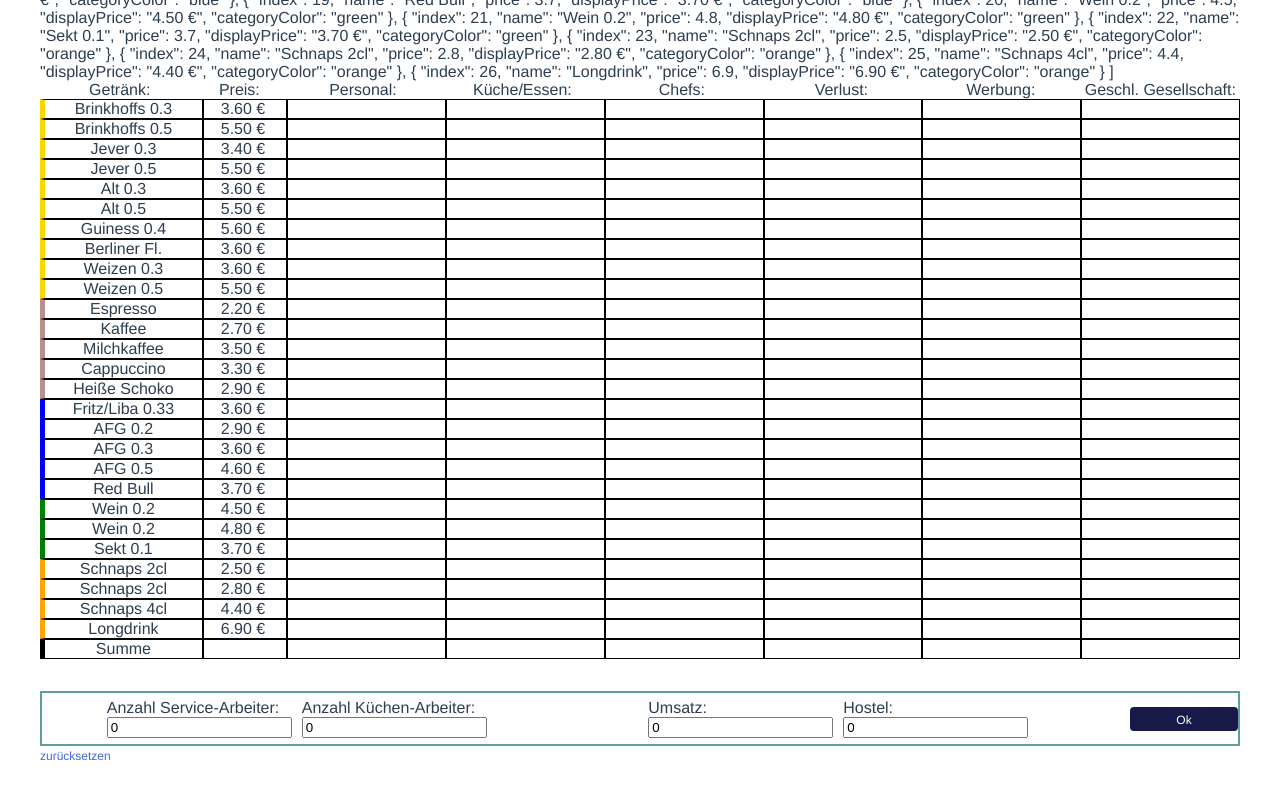
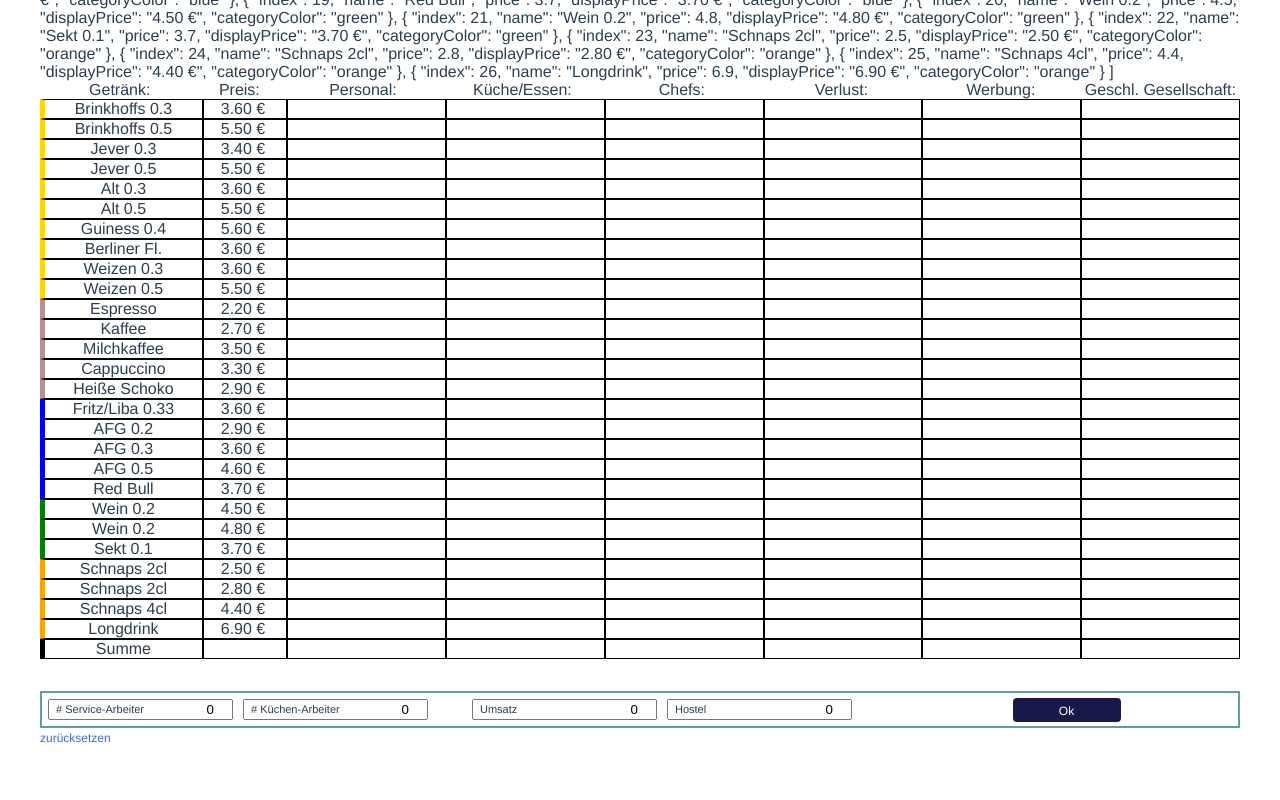
Before and after one commit to elVazquez222/verzehrzettel, a Vue app: page /#/ in a window 1280 px wide. Shown: the part 392-1192 px from the top of the page. Built offline with nearby package versions, Linux system fonts and the light colour scheme.

Commit message:
beautify inputs area

```diff
--- a/src/components/VerzehrZettelForm.vue
+++ b/src/components/VerzehrZettelForm.vue
@@ -77,8 +77,8 @@ s<!-- eslint-disable prettier/prettier -->
 
     <div class="inputs">
       <div class="workers">
-        <div>
-          <label for="numberOfWorkers">Anzahl Service-Arbeiter: </label>
+        <div class="inputLabelContainer">
+          <label for="numberOfWorkers"># Service-Arbeiter </label>
           <input
             type="number"
             name="numberOfWorkers"
@@ -86,8 +86,8 @@ s<!-- eslint-disable prettier/prettier -->
             @change="handleNumberOfWorkersChange"
           />
         </div>
-        <div>
-          <label for="numberOfWorkers">Anzahl Küchen-Arbeiter: </label>
+        <div class="inputLabelContainer">
+          <label for="numberOfWorkers"># Küchen-Arbeiter </label>
           <input
             type="number"
             name="numberOfWorkers"
@@ -104,21 +104,22 @@ s<!-- eslint-disable prettier/prettier -->
       </div>
 
       <div class="salesAndHostel">
-        <div>
-          <label for="umsatz">Umsatz: </label>
+        <div class="inputLabelContainer">
+          <label for="umsatz">Umsatz </label>
           <input type="number" name="umsatz" v-model="sales" />
         </div>
-        <div>
-          <label for="hostel">Hostel: </label>
+        <div class="inputLabelContainer">
+          <label for="hostel">Hostel </label>
           <input type="number" name="hostel" v-model="hostel" />
         </div>
       </div>
-
-      <div
-        :class="[ 'button','noPrint']"
-        @click="calculateWastes"
-      >
-        Ok
+      <div class="calcNowCtaContainer">
+        <div
+          :class="[ 'button','noPrint']"
+          @click="calculateWastes"
+        >
+          Ok
+        </div>
       </div>
     </div>
     <span class="resetBtn" @click="reset">zurücksetzen</span>
@@ -623,8 +624,19 @@ button {
   cursor: pointer;
 }
 
+input {
+  text-align: right;
+}
+
 label {
-  display: block;
+  position: absolute;
+  font-size: 11px;
+  left: 8px;
+  top: 4px;
+}
+
+.inputLabelContainer {
+  position: relative;
 }
 
 .verzehrZettelForm {
@@ -663,6 +675,12 @@ label {
   cursor: pointer;
   font-size: 12px;
   color: royalblue;
+}
+
+.calcNowCtaContainer {
+  flex: 1;
+  display: flex;
+  justify-content: center;
 }
 
 .workers {
```
